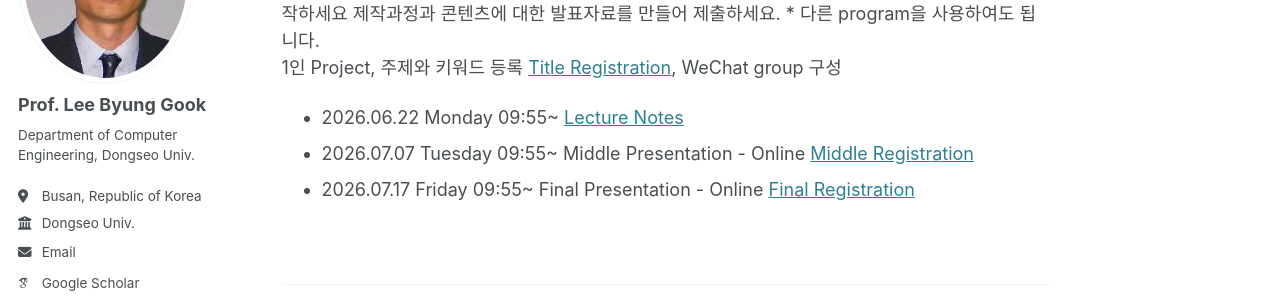
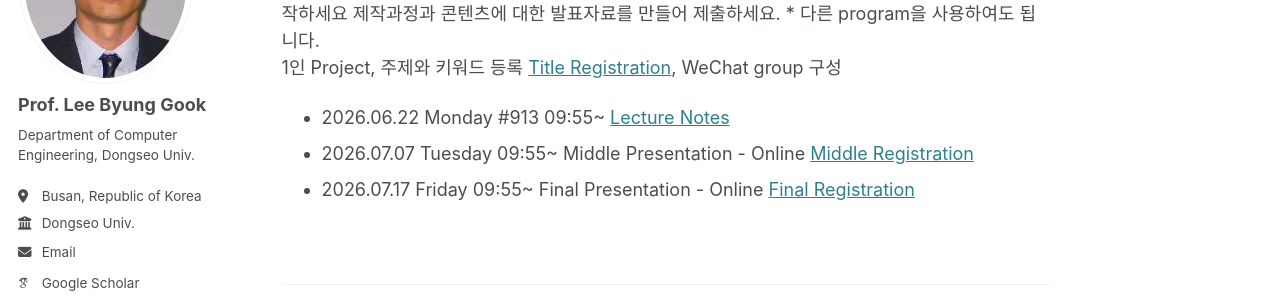
Before and after one commit to leebyunggook/leebyunggook.github.io, a Jekyll site: the page built from _teaching/2026-spring-teaching-9.md, in a window 1280 px wide and 1105 px high. Shown: the part 223-523 px from the top of the window. Built offline with Jekyll 4.4.1, drawn with Linux system fonts in a browser that asks for light colours; some web fonts are replaced.

Commit message:
Update 2026-spring-teaching-9.md

```diff
--- a/_teaching/2026-spring-teaching-9.md
+++ b/_teaching/2026-spring-teaching-9.md
@@ -11,6 +11,6 @@ location: "Shanghai, China"
 그 동안 다른 수업에서 제작한 charactor와 element를 활용하여 interactive processing 콘텐츠를 제작하세요
 제작과정과 콘텐츠에 대한 발표자료를 만들어 제출하세요. * 다른 program을 사용하여도 됩니다.
 1인 Project, 주제와 키워드 등록 [Title Registration](https://f.kdocs.cn/g/N2aCL6Po/), WeChat group 구성
-* 2026.06.22 Monday 09:55~ [Lecture Notes](https://leebyunggook.github.io/)
+* 2026.06.22 Monday #913 09:55~ [Lecture Notes](https://leebyunggook.github.io/)
 * 2026.07.07 Tuesday 09:55~ Middle Presentation - Online [Middle Registration](https://f.kdocs.cn/g/V7M0xesO/)
 * 2026.07.17 Friday 09:55~ Final Presentation - Online [Final Registration](https://f.kdocs.cn/g/V7M0xesO/)
```
